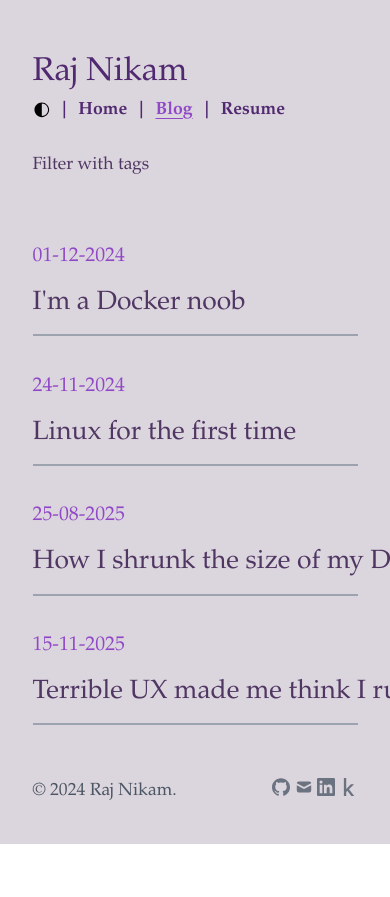
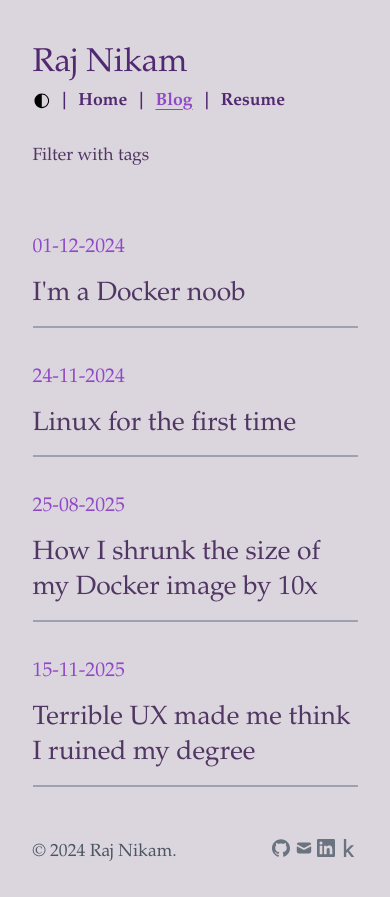
Before and after one commit to craniacshencil/rajnikam, a React (Vite) app: page /rajnikam/blogs in a window 390 px wide. Before the commit the page ends 844 px from the top, so only its background shows below. Built offline with nearby package versions, Linux system fonts and the light colour scheme.

Commit message:
Update packages
- Fix blogcard on phone screens, not displaying title fully

```diff
--- a/package.json
+++ b/package.json
@@ -41,6 +41,6 @@
     "tailwindcss": "^3.4.16",
     "typescript": "~5.6.2",
     "typescript-eslint": "^8.11.0",
-    "vite": "^5.4.10"
+    "vite": "^7.3.0"
   }
 }
--- a/src/components/BlogTitle.tsx
+++ b/src/components/BlogTitle.tsx
@@ -39,7 +39,7 @@ export function BlogTitle({ title }: BlogTitleProps) {
   return (
     <h1
       ref={containerRef}
-      className="relative overflow-hidden whitespace-nowrap truncate text-text text-2xl"
+      className="relative lg:overflow-hidden lg:whitespace-nowrap lg:truncate text-text text-2xl"
     >
       <span
         ref={textRef}
```
Also changed, not shown: 1 other file (tests, documents, lock files or other folders).
